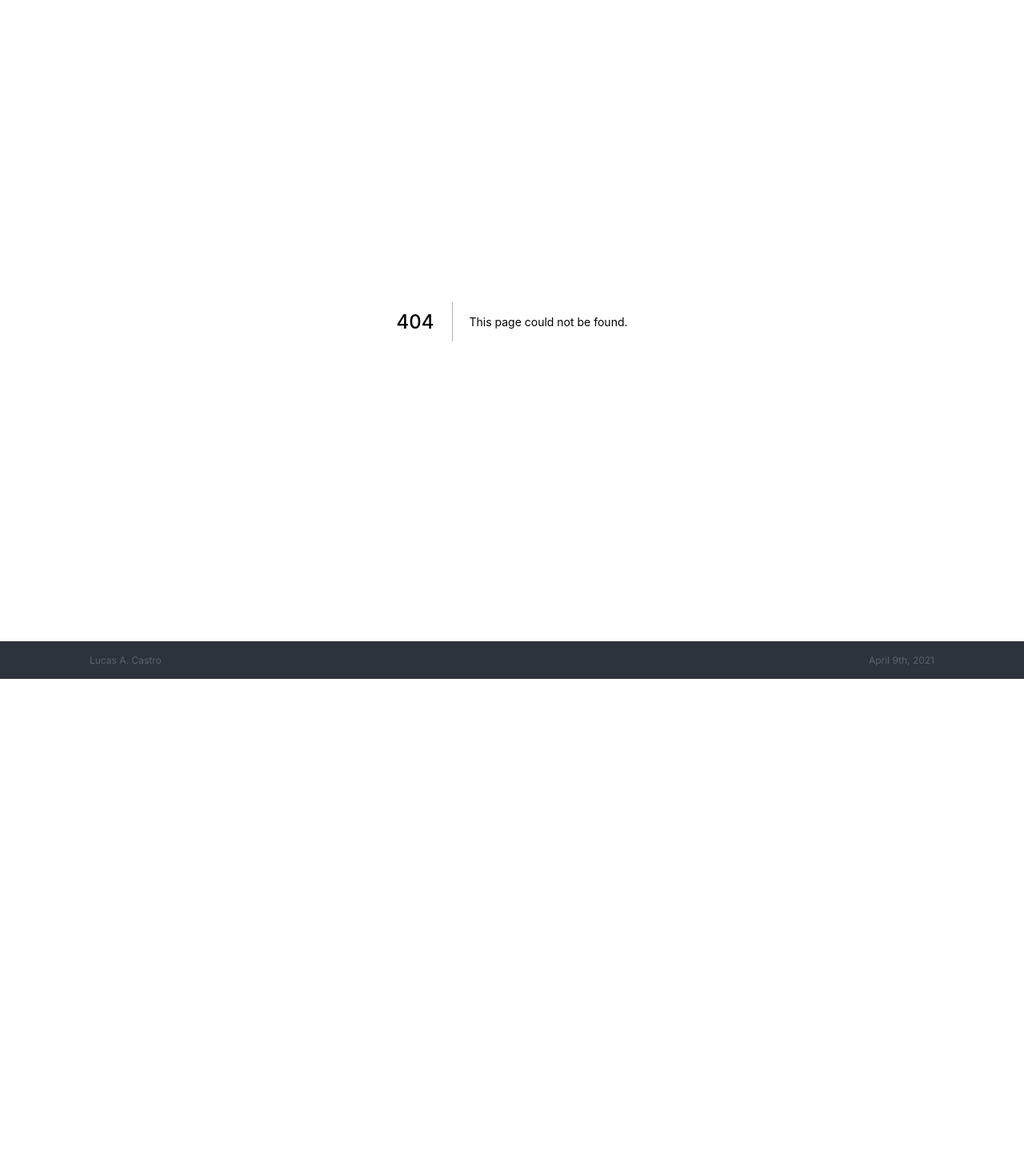
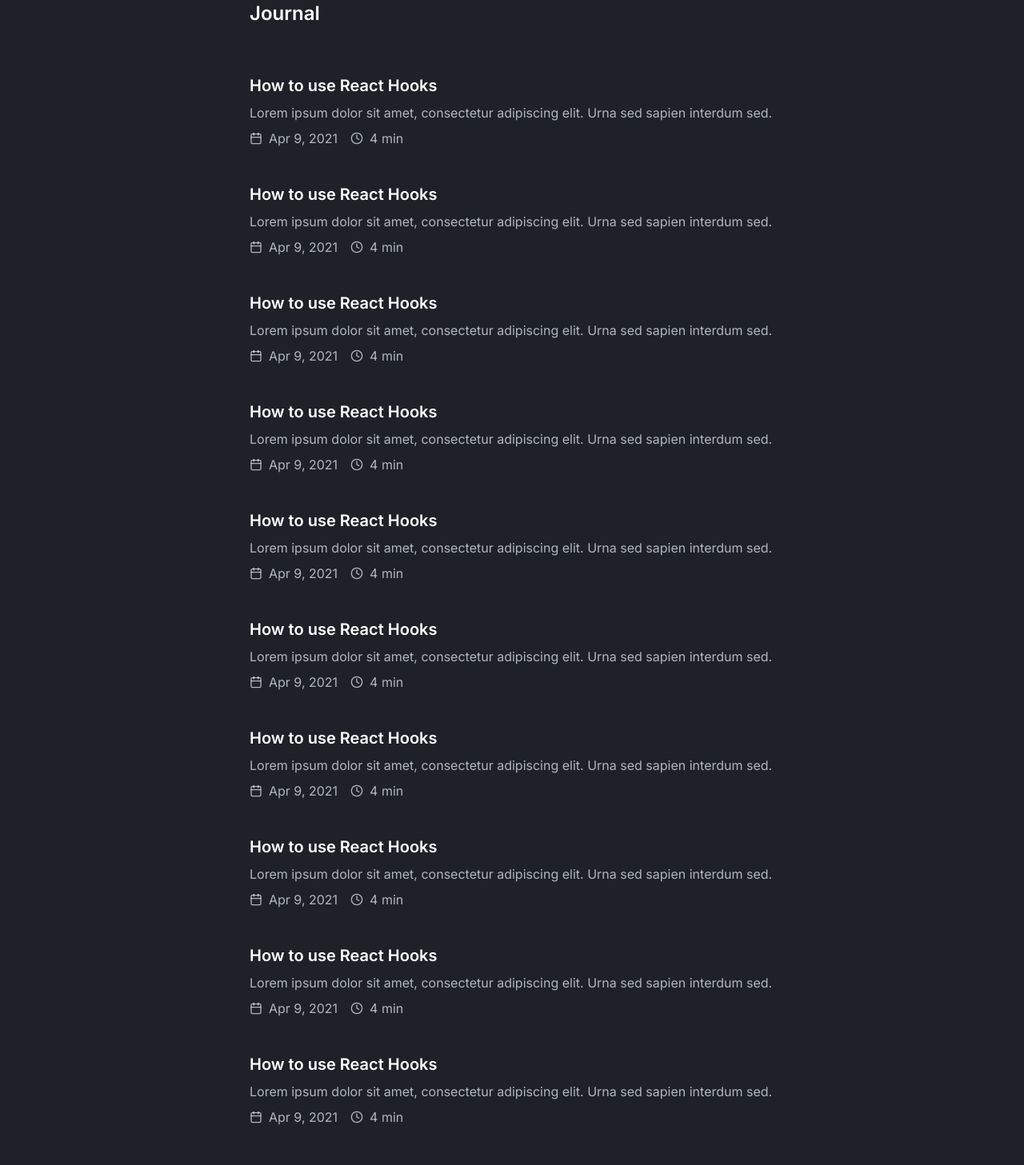
Before and after one commit to lucasamonrc/v1, a Next.js app: page /about in a window 1280 px wide. Before the commit this address had no page. Shown: the part 200-1657 px from the top of the page at 80% size. Before the commit the page ends 1049 px from the top, so only its background shows below. Built offline with nearby package versions, Linux system fonts and the light colour scheme.

Commit message:
add journal page

```diff
--- /dev/null
+++ b/src/pages/about.tsx
@@ -0,0 +1,94 @@
+import Head from 'next/head';
+
+import JournalEntry from '../components/JournalEntry';
+
+import common from '../styles/common.module.scss';
+import styles from '../styles/pages/about.module.scss';
+
+export default function About() {
+  return (
+    <>
+      <Head>
+        <title>Home | Lucas A. Castro</title>
+      </Head>
+
+      <main className={common.content}>
+        <section className={styles.journal}>
+          <h1>Journal</h1>
+
+          <JournalEntry
+            title='How to use React Hooks'
+            summary='Lorem ipsum dolor sit amet, consectetur adipiscing elit. Urna sed sapien interdum sed.'
+            publicationDate='Apr 9, 2021'
+            readingTime='4'
+          />
+
+          <JournalEntry
+            title='How to use React Hooks'
+            summary='Lorem ipsum dolor sit amet, consectetur adipiscing elit. Urna sed sapien interdum sed.'
+            publicationDate='Apr 9, 2021'
+            readingTime='4'
+          />
+
+          <JournalEntry
+            title='How to use React Hooks'
+            summary='Lorem ipsum dolor sit amet, consectetur adipiscing elit. Urna sed sapien interdum sed.'
+            publicationDate='Apr 9, 2021'
+            readingTime='4'
+          />
+
+          <JournalEntry
+            title='How to use React Hooks'
+            summary='Lorem ipsum dolor sit amet, consectetur adipiscing elit. Urna sed sapien interdum sed.'
+            publicationDate='Apr 9, 2021'
+            readingTime='4'
+          />
+
+          <JournalEntry
+            title='How to use React Hooks'
+            summary='Lorem ipsum dolor sit amet, consectetur adipiscing elit. Urna sed sapien interdum sed.'
+            publicationDate='Apr 9, 2021'
+            readingTime='4'
+          />
+
+          <JournalEntry
+            title='How to use React Hooks'
+            summary='Lorem ipsum dolor sit amet, consectetur adipiscing elit. Urna sed sapien interdum sed.'
+            publicationDate='Apr 9, 2021'
+            readingTime='4'
+          />
+
+          <JournalEntry
+            title='How to use React Hooks'
+            summary='Lorem ipsum dolor sit amet, consectetur adipiscing elit. Urna sed sapien interdum sed.'
+            publicationDate='Apr 9, 2021'
+            readingTime='4'
+          />
+
+          <JournalEntry
+            title='How to use React Hooks'
+            summary='Lorem ipsum dolor sit amet, consectetur adipiscing elit. Urna sed sapien interdum sed.'
+            publicationDate='Apr 9, 2021'
+            readingTime='4'
+          />
+
+          <JournalEntry
+            title='How to use React Hooks'
+            summary='Lorem ipsum dolor sit amet, consectetur adipiscing elit. Urna sed sapien interdum sed.'
+            publicationDate='Apr 9, 2021'
+            readingTime='4'
+          />
+
+          <JournalEntry
+            title='How to use React Hooks'
+            summary='Lorem ipsum dolor sit amet, consectetur adipiscing elit. Urna sed sapien interdum sed.'
+            publicationDate='Apr 9, 2021'
+            readingTime='4'
+          />
+
+          <button type="button">Load more entries</button>
+        </section>
+      </main>
+    </>
+  );
+}
--- /dev/null
+++ b/src/styles/pages/about.module.scss
@@ -0,0 +1,29 @@
+section.journal {
+  margin-bottom: 4.75rem;
+
+  h1 {
+    font-size: 1.5rem;
+    font-weight: 600;
+    color: var(--heading);
+    margin-bottom: 4rem;
+  }
+
+  button {
+    background: none;
+    border: none;
+    color: var(--accent);
+
+    &:hover {
+      text-decoration: underline;
+    }
+
+    &:disabled {
+      color: var(--disabled);
+      cursor: default;
+    }
+
+    &:hover:disabled {
+      text-decoration: none;
+    }
+  }
+}
```
